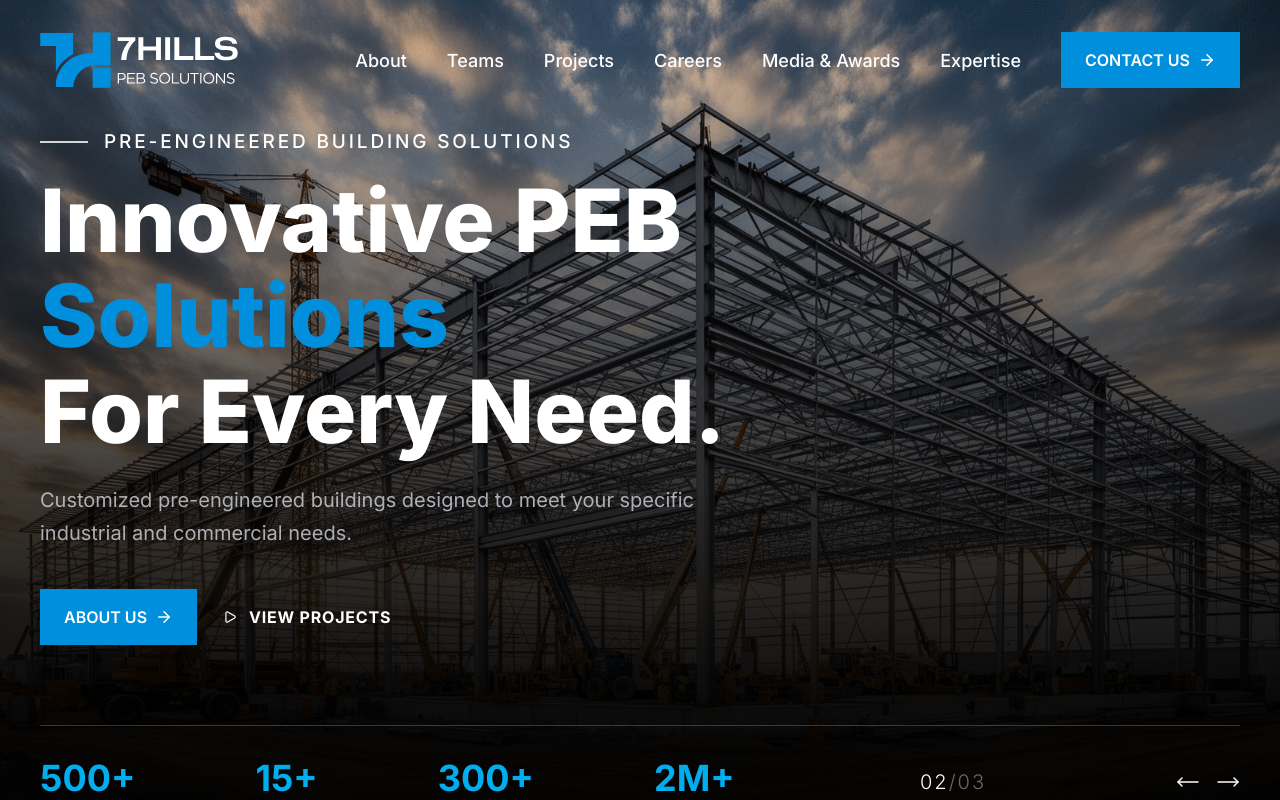
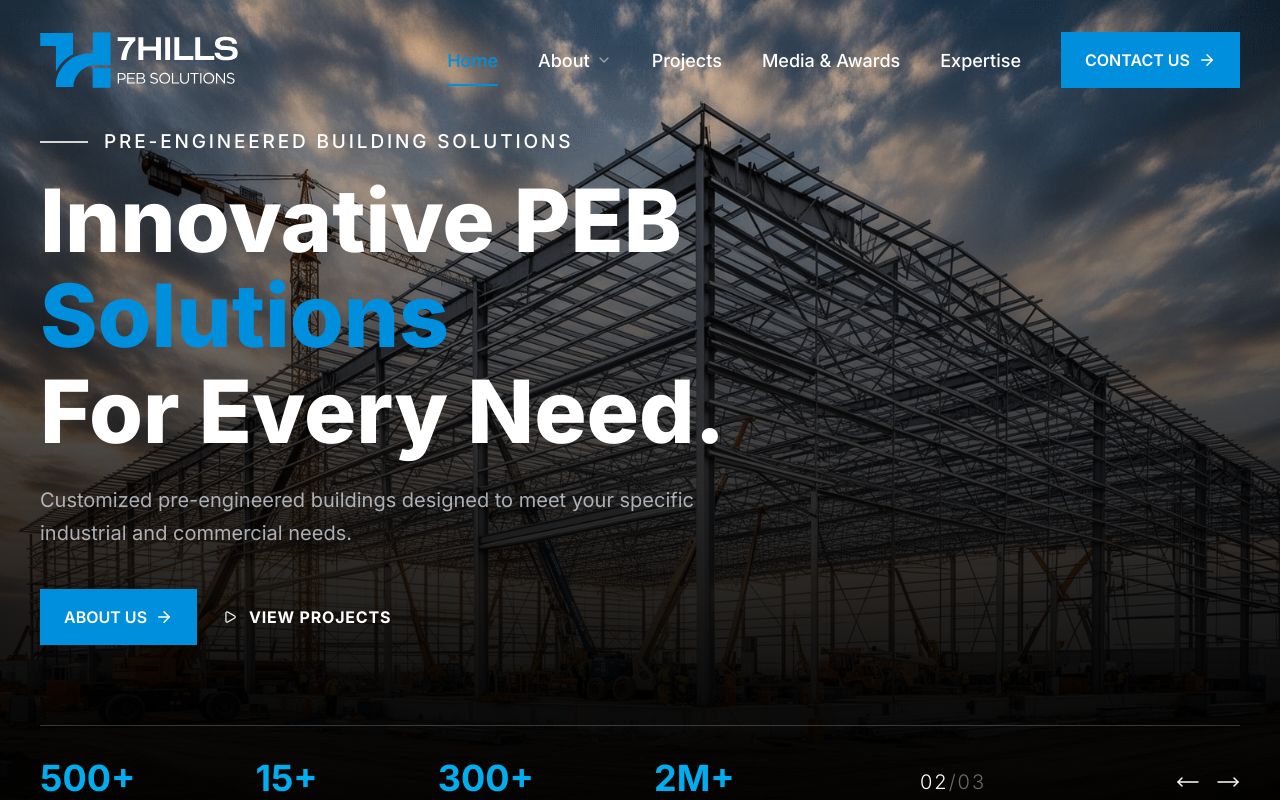
Before and after one commit to L2GlobalTech/7hillspeb, a Next.js app: page / in a window 1280 px wide. Shown: the top 800 px of the page. Built offline with nearby package versions, Linux system fonts and the light colour scheme.

Commit message:
Fixed the Navbar

```diff
--- a/components/Navbar/Navbar.tsx
+++ b/components/Navbar/Navbar.tsx
@@ -2,7 +2,7 @@
 import Image from 'next/image'
 import React, { useState, useEffect } from 'react'
 import logo from "@/public/vectors/Logo.svg"
-import { ArrowRight, Menu, X } from 'lucide-react'
+import { ArrowRight, Menu, X, ChevronDown } from 'lucide-react'
 import { AnimatePresence, motion, Variants } from 'framer-motion'
 import { useRouter, usePathname } from 'next/navigation'
 import Link from 'next/link'
@@ -11,14 +11,21 @@ import Button from '../Shared/Button';
 const Navbar = () => {
     const [isScrolled, setIsScrolled] = useState(false)
     const [isMobileMenuOpen, setIsMobileMenuOpen] = useState(false)
+    const [activeDropdown, setActiveDropdown] = useState<number | null>(null)
     const router = useRouter();
     const pathname = usePathname();
 
     const navLinks = [
-        { href: '/about-us', label: 'About' },
-        { href: '/teams', label: 'Teams' },
+        { href: '/', label: 'Home' },
+        {
+            href: '/about-us',
+            label: 'About',
+            dropdown: [
+                { href: '/teams', label: 'Teams' },
+                { href: '/careers', label: 'Careers' },
+            ]
+        },
         { href: '/projects', label: 'Projects' },
-        { href: '/careers', label: 'Careers' },
         { href: '/media-awards', label: 'Media & Awards' },
         { href: '/expertise', label: 'Expertise' },
     ]
@@ -77,14 +84,49 @@ const Navbar = () => {
                         {/* Desktop Menu */}
                         <div className='hidden lg:flex justify-center items-center gap-[40px] text-[18px] tracking-[-4%] text-white font-medium'>
                             {navLinks.map((link, index) => (
-                                <motion.div key={index} variants={linkVariants}>
+                                <motion.div
+                                    key={index}
+                                    variants={linkVariants}
+                                    className="relative flex items-center h-full"
+                                    onMouseEnter={() => setActiveDropdown(index)}
+                                    onMouseLeave={() => setActiveDropdown(null)}
+                                >
                                     <Link
                                         href={link.href}
-                                        className={`cursor-pointer hover:text-primary transition-colors relative group ${pathname === link.href ? 'text-primary' : ''}`}
+                                        className={`cursor-pointer hover:text-primary transition-colors relative flex items-center gap-1.5 py-2 ${pathname === link.href || link.dropdown?.some(d => d.href === pathname) ? 'text-primary' : ''}`}
                                     >
                                         {link.label}
-                                        <span className={`absolute -bottom-1 left-0 w-0 h-0.5 bg-primary transition-all duration-300 group-hover:w-full ${pathname === link.href ? 'w-full' : ''}`} />
+                                        {link.dropdown && (
+                                            <ChevronDown
+                                                size={16}
+                                                className={`transition-transform duration-300 ${activeDropdown === index ? 'rotate-180 text-primary' : 'text-white/50'}`}
+                                            />
+                                        )}
+                                        <span className={`absolute -bottom-1 left-0 w-0 h-0.5 bg-primary transition-all duration-300 ${pathname === link.href || link.dropdown?.some(d => d.href === pathname) ? 'w-full' : ''}`} />
                                     </Link>
+
+                                    <AnimatePresence>
+                                        {activeDropdown === index && link.dropdown && (
+                                            <motion.div
+                                                initial={{ opacity: 0, y: 15, scale: 0.95 }}
+                                                animate={{ opacity: 1, y: 0, scale: 1 }}
+                                                exit={{ opacity: 0, y: 10, scale: 0.95 }}
+                                                transition={{ duration: 0.2, ease: "easeOut" }}
+                                                className="absolute top-[80%] left-[-20px] mt-2 w-56 bg-black/40 backdrop-blur-2xl border border-white/20 rounded-2xl overflow-hidden z-50 shadow-[0_20px_50px_rgba(0,0,0,0.5)] p-1.5"
+                                            >
+                                                {link.dropdown.map((sublink, subIndex) => (
+                                                    <Link
+                                                        key={subIndex}
+                                                        href={sublink.href}
+                                                        className={`block px-5 py-3.5 text-[15px] rounded-xl transition-all duration-200 ${pathname === sublink.href ? 'text-primary bg-primary/10' : 'text-white/80 hover:text-primary hover:bg-white/5'}`}
+                                                        onClick={() => setActiveDropdown(null)}
+                                                    >
+                                                        {sublink.label}
+                                                    </Link>
+                                                ))}
+                                            </motion.div>
+                                        )}
+                                    </AnimatePresence>
                                 </motion.div>
                             ))}
                             <motion.div variants={linkVariants}>
@@ -119,11 +161,35 @@ const Navbar = () => {
                             <X className="w-8 h-8" />
                         </button>
 
-                        <div className='flex flex-col items-center gap-8 text-white font-medium text-2xl'>
+                        <div className='flex flex-col items-center gap-6 text-white font-medium text-2xl w-full overflow-y-auto py-10'>
                             {navLinks.map((link) => (
-                                <Link href={link.href} className={`cursor-pointer hover:text-primary transition-colors ${pathname === link.href ? 'text-primary' : ''}`} onClick={() => setIsMobileMenuOpen(false)}>{link.label}</Link>
+                                <React.Fragment key={link.href}>
+                                    <Link
+                                        href={link.href}
+                                        className={`cursor-pointer hover:text-primary transition-colors py-2 ${pathname === link.href || link.dropdown?.some(d => d.href === pathname) ? 'text-primary' : ''}`}
+                                        onClick={() => setIsMobileMenuOpen(false)}
+                                    >
+                                        {link.label}
+                                    </Link>
+                                    {link.dropdown && (
+                                        <div className="flex flex-col items-center gap-4 -mt-2 mb-2 w-full max-w-[200px] py-4 rounded-2xl">
+                                            {link.dropdown.map((sublink) => (
+                                                <Link
+                                                    key={sublink.href}
+                                                    href={sublink.href}
+                                                    className={`cursor-pointer hover:text-primary transition-colors text-[18px] opacity-70 ${pathname === sublink.href ? 'text-primary opacity-100' : ''}`}
+                                                    onClick={() => setIsMobileMenuOpen(false)}
+                                                >
+                                                    {sublink.label}
+                                                </Link>
+                                            ))}
+                                        </div>
+                                    )}
+                                </React.Fragment>
                             ))}
-                            <Button onClick={() => { router.push('/contact-us'); setIsMobileMenuOpen(false) }} text="Contact Us" icon={<ArrowRight size={18} />} className={pathname === '/contact-us' ? 'bg-primary' : ''} />
+                            <div className="mt-6">
+                                <Button onClick={() => { router.push('/contact-us'); setIsMobileMenuOpen(false) }} text="Contact Us" icon={<ArrowRight size={18} />} className={pathname === '/contact-us' ? 'bg-primary' : ''} />
+                            </div>
                         </div>
                     </motion.div>
                 )}
```
